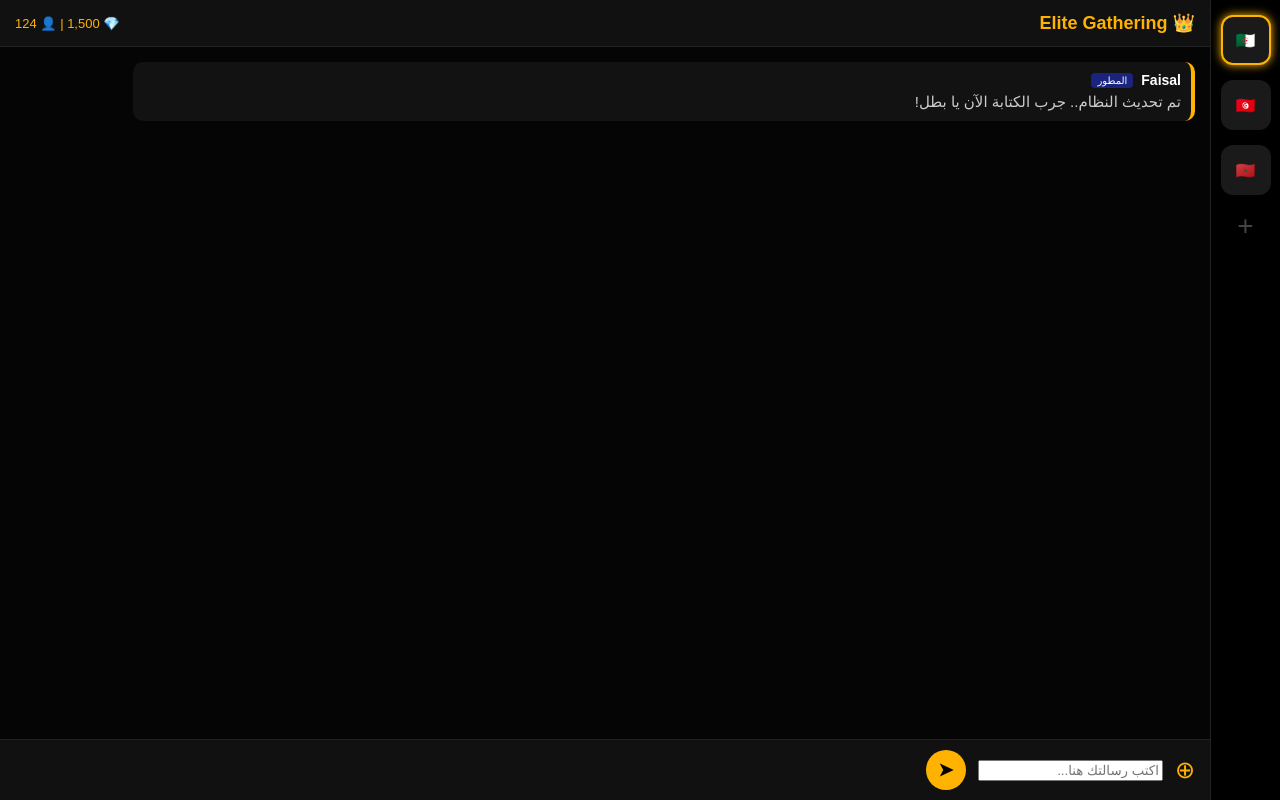
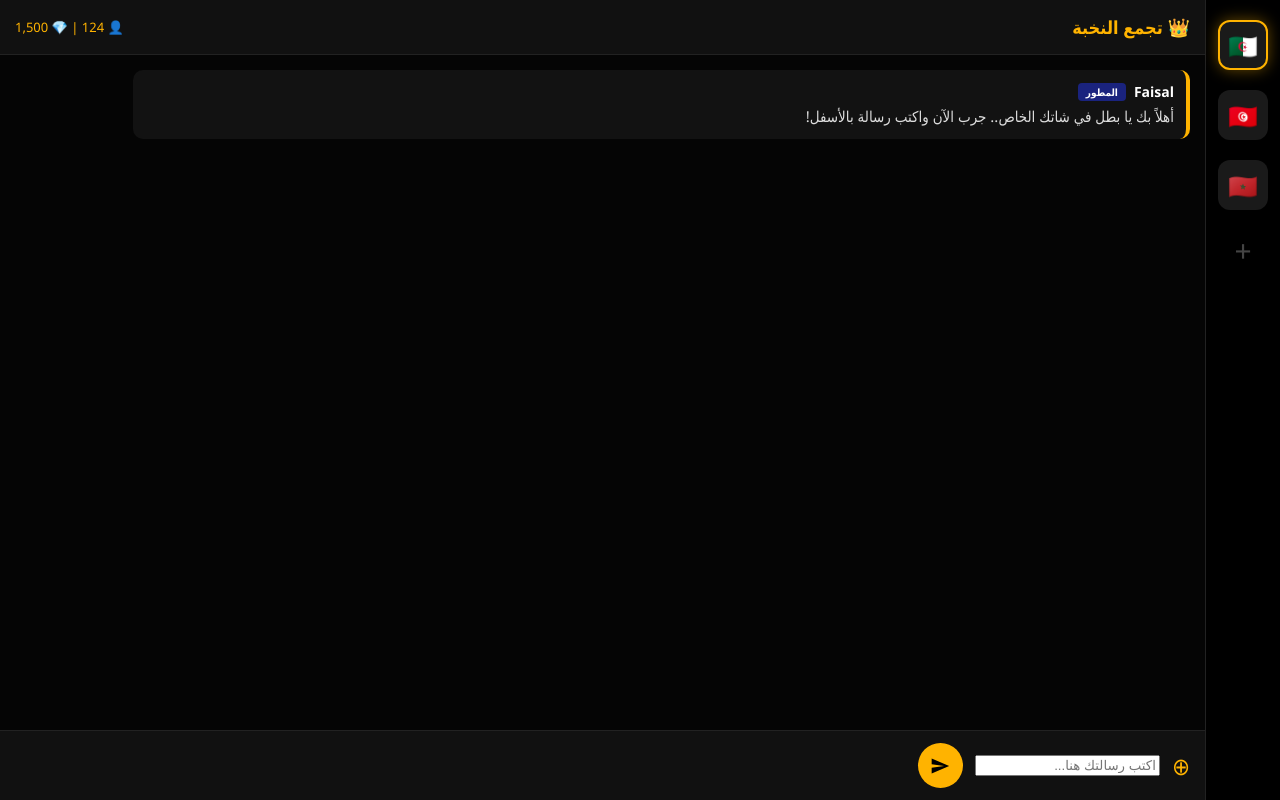
Before and after one commit to kmal5/Chat-Elite-Gathering, a plain HTML site: page index.html in a window 1280 px wide. Drawn offline with Linux system fonts and the light colour scheme.

Commit message:
Update index.html

```diff
--- a/index.html
+++ b/index.html
@@ -1,150 +1,246 @@
-<!<!DOCTYPE html>
+<!DOCTYPE html>
 <html lang="ar" dir="rtl">
 <head>
     <meta charset="UTF-8">
     <meta name="viewport" content="width=device-width, initial-scale=1.0, maximum-scale=1.0, user-scalable=no">
-    <title>Elite Gathering Empire</title>
+    <title>إمبراطورية تجمع النخبة</title>
     <style>
-        :root { --gold: #ffb300; --royal: #1a237e; --bg: #080808; }
-        * { box-sizing: border-box; }
-        body { background: var(--bg); color: #fff; font-family: sans-serif; margin: 0; display: flex; height: 100vh; overflow: hidden; }
+        /* التنسيق العام للموقع */
+        :root {
+            --gold: #ffb300;
+            --royal-blue: #1a237e;
+            --bg-dark: #080808;
+            --msg-bg: #121212;
+        }
 
-        /* القائمة الجانبية للغرف - نفس المواصفات */
-        .sidebar { width: 70px; background: #000; border-left: 1px solid #222; display: flex; flex-direction: column; align-items: center; padding-top: 15px; gap: 15px; }
-        .room { width: 50px; height: 50px; background: #1a1a1a; border-radius: 12px; display: flex; align-items: center; justify-content: center; border: 2px solid transparent; cursor: pointer; }
-        .room.active { border-color: var(--gold); box-shadow: 0 0 10px var(--gold); }
+        * { box-sizing: border-box; -webkit-tap-highlight-color: transparent; }
 
-        .main { flex: 1; display: flex; flex-direction: column; }
+        body {
+            background-color: var(--bg-dark);
+            color: #ffffff;
+            font-family: 'Segoe UI', Tahoma, Geneva, Verdana, sans-serif;
+            margin: 0;
+            display: flex;
+            height: 100vh;
+            overflow: hidden;
+        }
+
+        /* القائمة الجانبية (الأعلام) */
+        .sidebar {
+            width: 75px;
+            background-color: #000;
+            display: flex;
+            flex-direction: column;
+            align-items: center;
+            padding-top: 20px;
+            gap: 20px;
+            border-left: 1px solid #222;
+        }
+
+        .room-btn {
+            width: 50px;
+            height: 50px;
+            background: #1a1a1a;
+            border-radius: 12px;
+            display: flex;
+            align-items: center;
+            justify-content: center;
+            font-size: 24px;
+            cursor: pointer;
+            border: 2px solid transparent;
+            transition: 0.3s;
+        }
+
+        .room-btn.active {
+            border-color: var(--gold);
+            box-shadow: 0 0 15px rgba(255, 179, 0, 0.4);
+        }
+
+        .room-btn:hover { background: #222; }
+
+        /* المنطقة الرئيسية */
+        .main-content {
+            flex: 1;
+            display: flex;
+            flex-direction: column;
+        }
 
         /* الهيدر العلوي */
-        .header { background: #111; padding: 12px 15px; display: flex; justify-content: space-between; align-items: center; border-bottom: 1px solid #222; }
-        .title { color: var(--gold); font-weight: bold; font-size: 18px; display: flex; align-items: center; gap: 5px; }
-        .stats { display: flex; gap: 10px; font-size: 13px; color: var(--gold); }
+        .header {
+            background: #111;
+            padding: 15px;
+            display: flex;
+            justify-content: space-between;
+            align-items: center;
+            border-bottom: 1px solid #222;
+        }
 
-        /* منطقة الرسايل بالرتب */
-        #chat-box { flex: 1; overflow-y: auto; padding: 15px; display: flex; flex-direction: column; gap: 10px; background: #050505; }
-        .msg { background: #121212; border-radius: 10px; padding: 10px; border-right: 4px solid var(--gold); max-width: 90%; }
-        .msg-info { display: flex; align-items: center; gap: 8px; margin-bottom: 5px; }
-        .name { font-weight: bold; font-size: 14px; }
-        .rank { background: var(--royal); font-size: 10px; padding: 2px 6px; border-radius: 4px; }
-        .text { color: #ccc; font-size: 15px; }
+        .header .title {
+            color: var(--gold);
+            font-weight: bold;
+            font-size: 18px;
+            display: flex;
+            align-items: center;
+            gap: 8px;
+        }
 
-        /* صندوق الكتابة السفلي - نفس الصور */
-        .footer { background: #111; padding: 10px 15px; display: flex; align-items: center; gap: 12px; border-top: 1px solid #222; }
-        .input-in { flex: 1; background: #1a1a1a; border: 1px solid #333; border-radius: 25px; padding: 10px 18px; color: #fff; outline: none; }
-        .send-btn { background: var(--gold); color: #000; border: none; width: 40px; height: 40px; border-radius: 50%; cursor: pointer; font-weight: bold; font-size: 18px; }
+        .header .stats {
+            font-size: 13px;
+            color: var(--gold);
+            display: flex;
+            gap: 10px;
+        }
+
+        /* منطقة الدردشة والرسائل */
+        #chat-screen {
+            flex: 1;
+            overflow-y: auto;
+            padding: 15px;
+            display: flex;
+            flex-direction: column;
+            gap: 12px;
+            background: #050505;
+        }
+
+        .message-box {
+            background: var(--msg-bg);
+            padding: 12px;
+            border-radius: 10px;
+            border-right: 4px solid var(--gold);
+            max-width: 90%;
+            animation: fadeIn 0.4s ease;
+        }
+
+        .msg-header {
+            display: flex;
+            align-items: center;
+            gap: 8px;
+            margin-bottom: 5px;
+        }
+
+        .user-name { font-weight: bold; font-size: 14px; color: #fff; }
+
+        .rank-tag {
+            font-size: 10px;
+            padding: 2px 8px;
+            border-radius: 4px;
+            color: #fff;
+            font-weight: bold;
+        }
+
+        .rank-dev { background: var(--royal-blue); }
+        .rank-vip { background: #c0392b; }
+
+        .msg-text { color: #ddd; font-size: 15px; line-height: 1.4; }
+
+        /* صندوق الكتابة السفلي */
+        .chat-footer {
+            background: #111;
+            padding: 12px 15px;
+            display: flex;
+            align-items: center;
+            gap: 12px;
+            border-top: 1px solid #222;
+        }
+
+        .input-box {
+            flex: 1;
+            background: #1a1a1a;
+            border: 1px solid #333;
+            border-radius: 25px;
+            padding: 12px 20px;
+            color: #fff;
+            outline: none;
+            font-size: 15px;
+        }
+
+        .input-box:focus { border-color: var(--gold); }
+
+        .send-btn {
+            background: var(--gold);
+            border: none;
+            width: 45px;
+            height: 45px;
+            border-radius: 50%;
+            display: flex;
+            align-items: center;
+            justify-content: center;
+            cursor: pointer;
+            transition: 0.2s;
+        }
+
+        .send-btn:active { transform: scale(0.9); }
+
+        @keyframes fadeIn {
+            from { opacity: 0; transform: translateY(10px); }
+            to { opacity: 1; transform: translateY(0); }
+        }
     </style>
 </head>
 <body>
 
     <div class="sidebar">
-        <div class="room active">🇩🇿</div>
-        <div class="room">🇹🇳</div>
-        <div class="room">🇲🇦</div>
-        <div style="color: #444; font-size: 28px;">+</div>
+        <div class="room-btn active">🇩🇿</div>
+        <div class="room-btn">🇹🇳</div>
+        <div class="room-btn">🇲🇦</div>
+        <div style="color: #444; font-size: 30px; cursor: pointer;">+</div>
     </div>
 
-    <div class="main">
+    <div class="main-content">
         <div class="header">
-            <div class="title">👑 Elite Gathering</div>
-            <div class="stats">💎 1,500 | 👤 124</div>
+            <div class="title">👑 تجمع النخبة</div>
+            <div class="stats">👤 124 | 💎 1,500</div>
         </div>
 
-        <div id="chat-box">
-            <div class="msg">
-                <div class="msg-info">
-                    <span class="name">Faisal</span>
-                    <span class="rank">المطور</span>
+        <div id="chat-screen">
+            <div class="message-box">
+                <div class="msg-header">
+                    <span class="user-name">Faisal</span>
+                    <span class="rank-tag rank-dev">المطور</span>
                 </div>
-                <div class="text">تم تحديث النظام.. جرب الكتابة الآن يا بطل!</div>
+                <div class="msg-text">أهلاً بك يا بطل في شاتك الخاص.. جرب الآن واكتب رسالة بالأسفل!</div>
             </div>
         </div>
 
-        <div class="footer">
-            <div style="color:var(--gold); font-size:24px;">⊕</div>
-            <input type="text" id="inp" placeholder="اكتب رسالتك هنا..." autocomplete="off">
-            <button class="send-btn" onclick="send()">➤</button>
+        <div class="chat-footer">
+            <div style="color: var(--gold); font-size: 24px; cursor: pointer;">⊕</div>
+            <input type="text" id="messageInput" placeholder="اكتب رسالتك هنا..." autocomplete="off">
+            <button class="send-btn" onclick="handleSend()">
+                <svg width="20" height="20" viewBox="0 0 24 24" fill="black"><path d="M2.01 21L23 12 2.01 3 2 10l15 2-15 2z"/></svg>
+            </button>
         </div>
     </div>
 
     <script>
-        function send() {
-            const i = document.getElementById('inp');
-            const c = document.getElementById('chat-box');
-            if(i.value.trim() !== "") {
-                const d = document.createElement('div');
-                d.className = 'msg';
-                d.innerHTML = `
-                    <div class="msg
-DOCTYPE html>
-<html lang="ar" dir="rtl">
-<head>
-    <meta charset="UTF-8">
-    <meta name="viewport" content="width=device-width, initial-scale=1.0, maximum-scale=1.0, user-scalable=no">
-    <title>Elite Gathering</title>
-    <style>
-        :root { --gold: #ffb300; --bg: #080808; }
-        body { background: var(--bg); color: #fff; font-family: sans-serif; margin: 0; display: flex; height: 100vh; overflow: hidden; }
+        const chatScreen = document.getElementById('chat-screen');
+        const messageInput = document.getElementById('messageInput');
 
-        /* القائمة الجانبية - اجعل الأزرار قابلة للضغط */
-        .sidebar { width: 70px; background: #000; display: flex; flex-direction: column; align-items: center; padding-top: 15px; gap: 15px; border-left: 1px solid #222; }
-        .room { width: 50px; height: 50px; background: #1a1a1a; border-radius: 12px; display: flex; align-items: center; justify-content: center; border: 2px solid transparent; cursor: pointer; transition: 0.3s; }
-        .room:active { transform: scale(0.9); background: var(--gold); }
-        .room.active { border-color: var(--gold); box-shadow: 0 0 10px var(--gold); }
-
-        .main { flex: 1; display: flex; flex-direction: column; }
-        .header { background: #111; padding: 12px; display: flex; justify-content: space-between; align-items: center; border-bottom: 1px solid #222; }
-        .title { color: var(--gold); font-weight: bold; }
-
-        /* منطقة الرسائل - اجعلها تتحرك */
-        #chat-box { flex: 1; overflow-y: auto; padding: 15px; display: flex; flex-direction: column; gap: 10px; }
-        .msg { background: #121212; border-radius: 10px; padding: 12px; border-right: 4px solid var(--gold); animation: slideIn 0.3s ease; }
-        @keyframes slideIn { from { opacity: 0; transform: translateX(20px); } to { opacity: 1; transform: translateX(0); } }
-
-        .footer { background: #111; padding: 10px; display: flex; gap: 10px; align-items: center; border-top: 1px solid #222; }
-        input { flex: 1; background: #1a1a1a; border: 1px solid #333; border-radius: 25px; padding: 10px 15px; color: #fff; outline: none; }
-        .send-btn { background: var(--gold); border: none; width: 40px; height: 40px; border-radius: 50%; cursor: pointer; font-size: 18px; }
-    </style>
-</head>
-<body>
-
-    <div class="sidebar">
-        <div class="room active" onclick="alert('أنت في غرفة الجزائر')">🇩🇿</div>
-        <div class="room" onclick="alert('غرفة تونس قريباً')">🇹🇳</div>
-        <div class="room" onclick="alert('غرفة المغرب قريباً')">🇲🇦</div>
-    </div>
-
-    <div class="main">
-        <div class="header">
-            <div class="title">👑 Elite Gathering</div>
-            <div style="font-size: 12px;">👤 124 | 💎 1,500</div>
-        </div>
-
-        <div id="chat-box">
-            <div class="msg"><b>Faisal (المطور):</b> الشات الآن شغال.. جرب تكتب تحت!</div>
-        </div>
-
-        <div class="footer">
-            <input type="text" id="inp" placeholder="اكتب رسالتك هنا...">
-            <button class="send-btn" onclick="sendMsg()">➤</button>
-        </div>
-    </div>
-
-    <script>
-        function sendMsg() {
-            const inp = document.getElementById('inp');
-            const box = document.getElementById('chat-box');
-            if(inp.value.trim() !== "") {
-                const div = document.createElement('div');
-                div.className = 'msg';
-                div.innerHTML = `<b>فيصل:</b> ${inp.value}`;
-                box.appendChild(div);
-                inp.value = "";
-                box.scrollTop = box.scrollHeight; // عشان ينزل لآخر رسالة تلقائياً
+        function handleSend() {
+            const text = messageInput.value.trim();
+            if (text !== "") {
+                const newMsg = document.createElement('div');
+                newMsg.className = 'message-box';
+                newMsg.innerHTML = `
+                    <div class="msg-header">
+                        <span class="user-name">فيصل</span>
+                        <span class="rank-tag rank-vip">VIP</span>
+                    </div>
+                    <div class="msg-text">${text}</div>
+                `;
+                chatScreen.appendChild(newMsg);
+                messageInput.value = "";
+                // النزول لآخر رسالة تلقائياً
+                chatScreen.scrollTop = chatScreen.scrollHeight;
             }
         }
-        // إرسال بالضغط على Enter
-        document.getElementById('inp').addEventListener("keypress", (e) => { if(e.key === "Enter") sendMsg(); });
+
+        // إرسال عند ضغط زر Enter
+        messageInput.addEventListener("keypress", function(event) {
+            if (event.key === "Enter") {
+                handleSend();
+            }
+        });
     </script>
+
 </body>
 </html>
```
